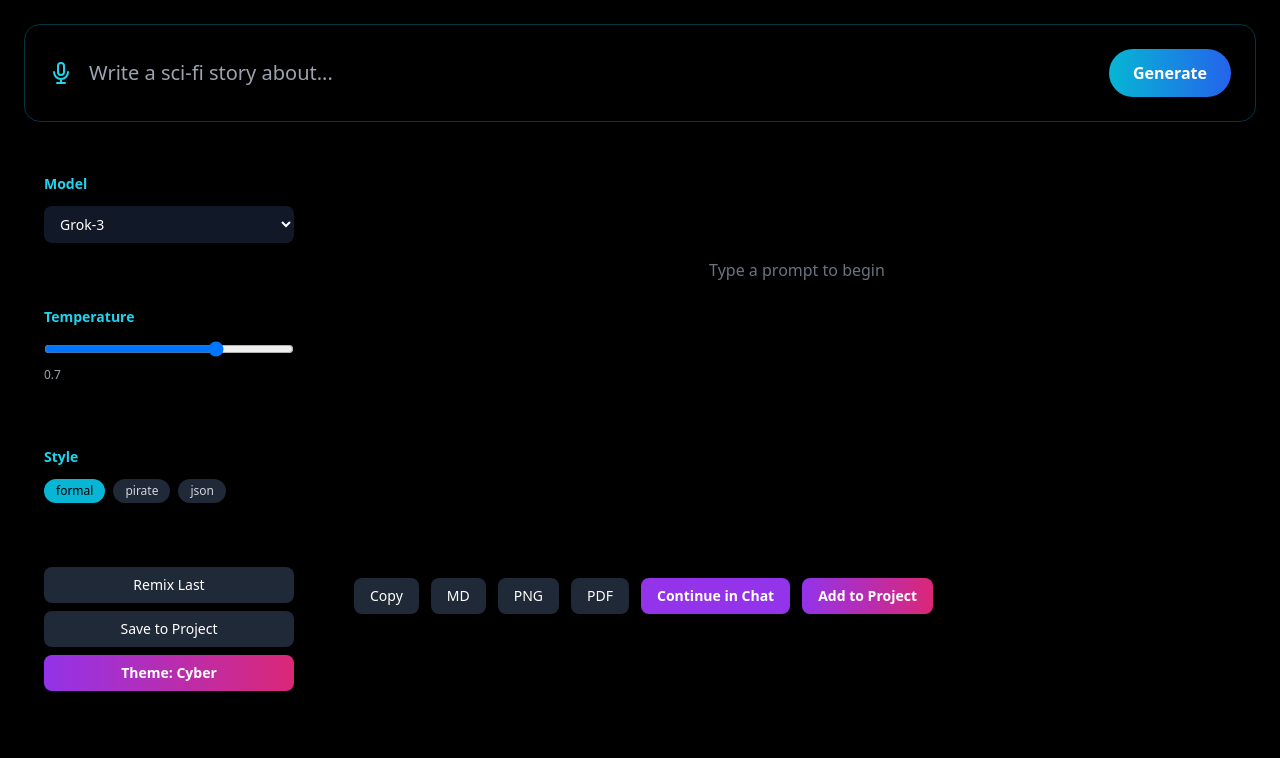
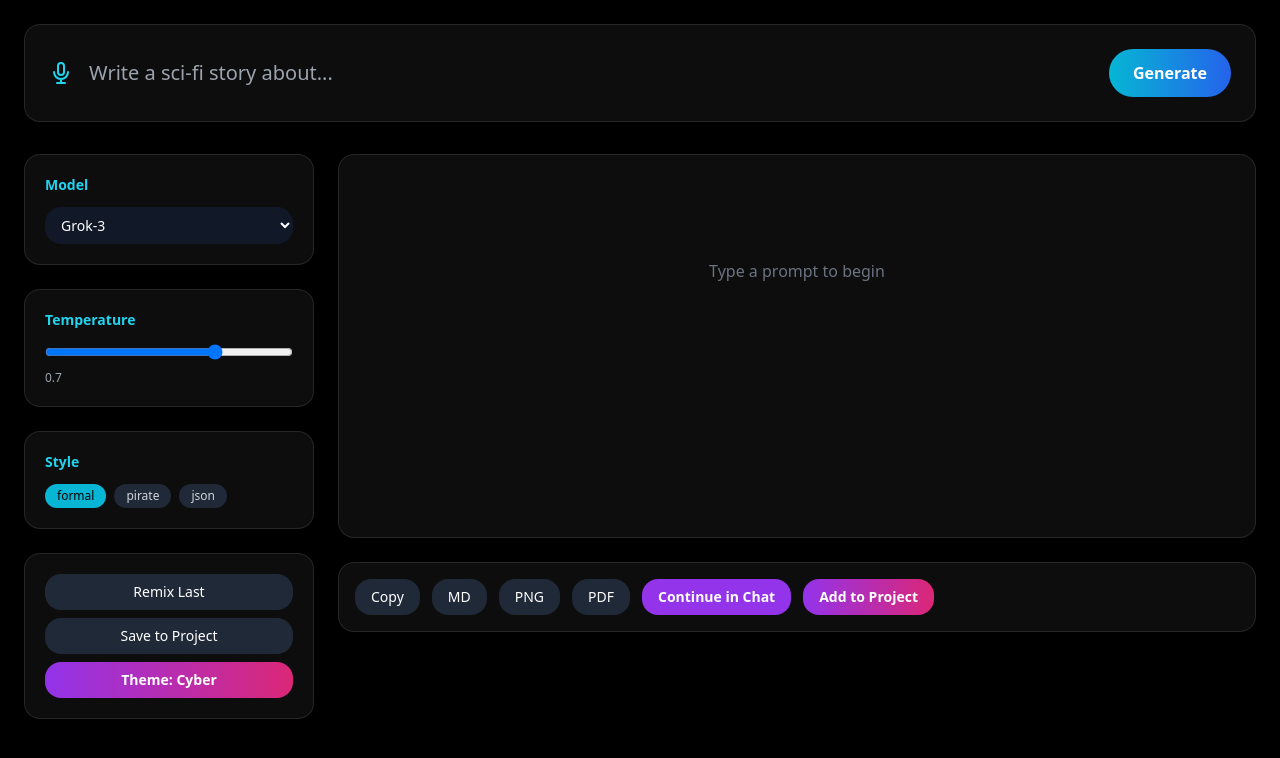
Before and after one commit to playfulorigins333/sirens-forge, a Next.js app: page /generate in a window 1280 px wide. Shown: the top 758 px of the page. Built offline with nearby package versions, Linux system fonts and the light colour scheme.

Commit message:
Fix globals.css - full dark theme + glass

```diff
--- a/app/globals.css
+++ b/app/globals.css
@@ -2,59 +2,29 @@
 @tailwind components;
 @tailwind utilities;
 
+/* === SIRENS FORGE DARK THEME === */
 @layer base {
   :root {
-    --background: 0 0% 100%;
-    --foreground: 240 10% 3.9%;
-    --card: 0 0% 100%;
-    --card-foreground: 240 10% 3.9%;
-    --popover: 0 0% 100%;
-    --popover-foreground: 240 10% 3.9%;
-    --primary: 240 5.9% 10%;
-    --primary-foreground: 0 0% 98%;
-    --secondary: 240 4.8% 95.9%;
-    --secondary-foreground: 240 5.9% 10%;
-    --muted: 240 4.8% 95.9%;
-    --muted-foreground: 240 3.8% 46.1%;
-    --accent: 240 4.8% 95.9%;
-    --accent-foreground: 240 5.9% 10%;
-    --destructive: 0 84.2% 60.2%;
-    --destructive-foreground: 0 0% 98%;
-    --border: 240 5.9% 90%;
-    --input: 240 5.9% 90%;
-    --ring: 240 10% 3.9%;
-    --chart-1: 12 76% 61%;
-    --chart-2: 173 58% 39%;
-    --chart-3: 197 37% 24%;
-    --chart-4: 43 74% 66%;
-    --chart-5: 27 87% 67%;
-    --radius: 0.5rem
-  }
-  .dark {
-    --background: 240 10% 3.9%;
+    --background: 0 0% 0%;
     --foreground: 0 0% 98%;
-    --card: 240 10% 3.9%;
+    --card: 0 0% 5%;
     --card-foreground: 0 0% 98%;
-    --popover: 240 10% 3.9%;
+    --popover: 0 0% 5%;
     --popover-foreground: 0 0% 98%;
-    --primary: 0 0% 98%;
-    --primary-foreground: 240 5.9% 10%;
+    --primary: 270 100% 50%;     /* Purple */
+    --primary-foreground: 0 0% 0%;
     --secondary: 240 3.7% 15.9%;
     --secondary-foreground: 0 0% 98%;
     --muted: 240 3.7% 15.9%;
     --muted-foreground: 240 5% 64.9%;
-    --accent: 240 3.7% 15.9%;
-    --accent-foreground: 0 0% 98%;
-    --destructive: 0 62.8% 30.6%;
+    --accent: 270 100% 70%;     /* Neon Purple */
+    --accent-foreground: 0 0% 0%;
+    --destructive: 0 84.2% 60.2%;
     --destructive-foreground: 0 0% 98%;
     --border: 240 3.7% 15.9%;
     --input: 240 3.7% 15.9%;
-    --ring: 240 4.9% 83.9%;
-    --chart-1: 220 70% 50%;
-    --chart-2: 160 60% 45%;
-    --chart-3: 30 80% 55%;
-    --chart-4: 280 65% 60%;
-    --chart-5: 340 75% 55%
+    --ring: 270 100% 70%;
+    --radius: 1rem;
   }
 }
 
@@ -63,6 +33,37 @@
     @apply border-border;
   }
   body {
-    @apply bg-background text-foreground;
+    @apply bg-black text-foreground min-h-screen;
   }
 }
+
+/* === GLASSMORPHISM + ANIMATIONS === */
+.glass {
+  @apply backdrop-blur-xl bg-white/5 border border-white/10 rounded-2xl;
+}
+
+.glow-cyan {
+  box-shadow: 0 0 20px #00f2ff;
+}
+
+.glow-purple {
+  box-shadow: 0 0 20px #d400ff;
+}
+
+.glow-gold {
+  box-shadow: 0 0 20px #ffb800;
+}
+
+.animate-float {
+  animation: float 6s ease-in-out infinite;
+}
+
+@keyframes float {
+  0%, 100% { transform: translateY(0); }
+  50% { transform: translateY(-8px); }
+}
+
+/* === FONTS === */
+.font-montserrat {
+  font-family: 'Montserrat', sans-serif;
+}
```
